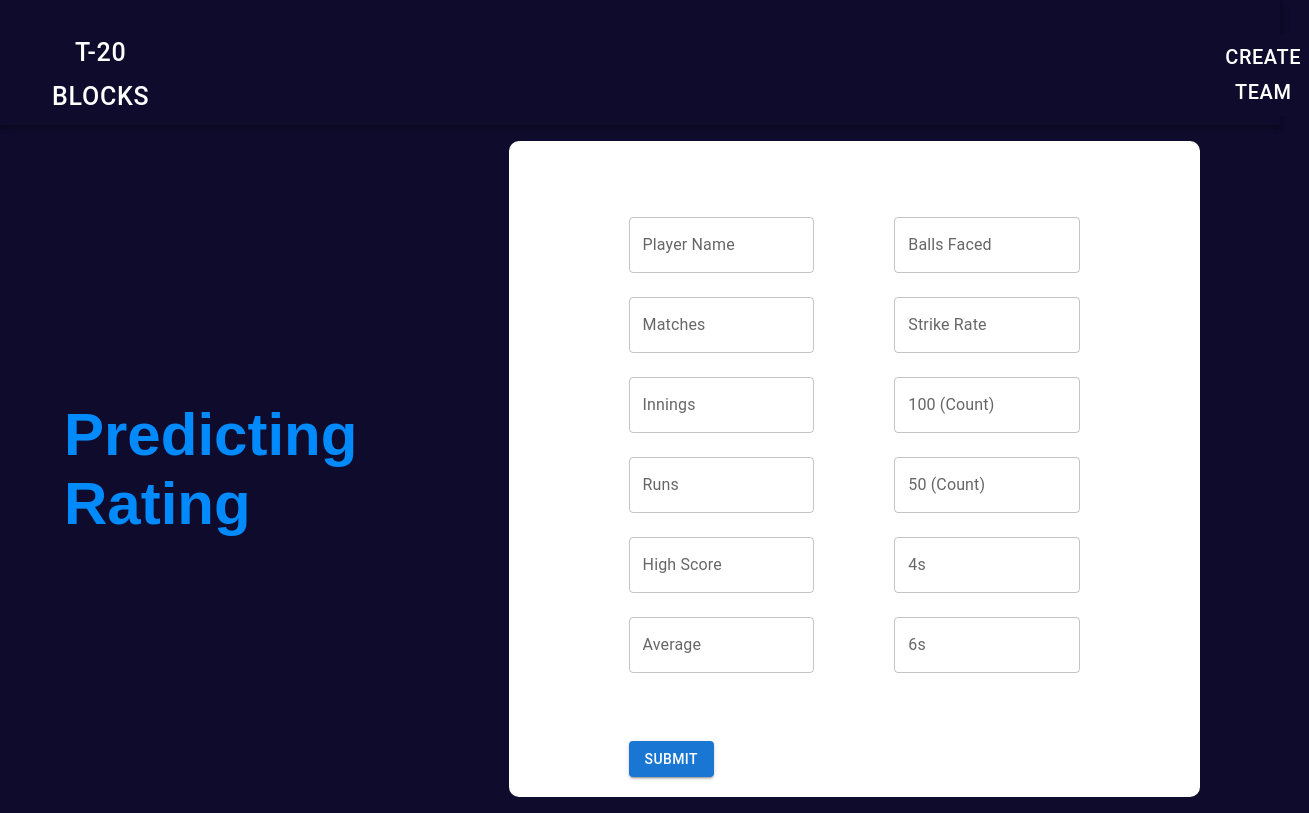
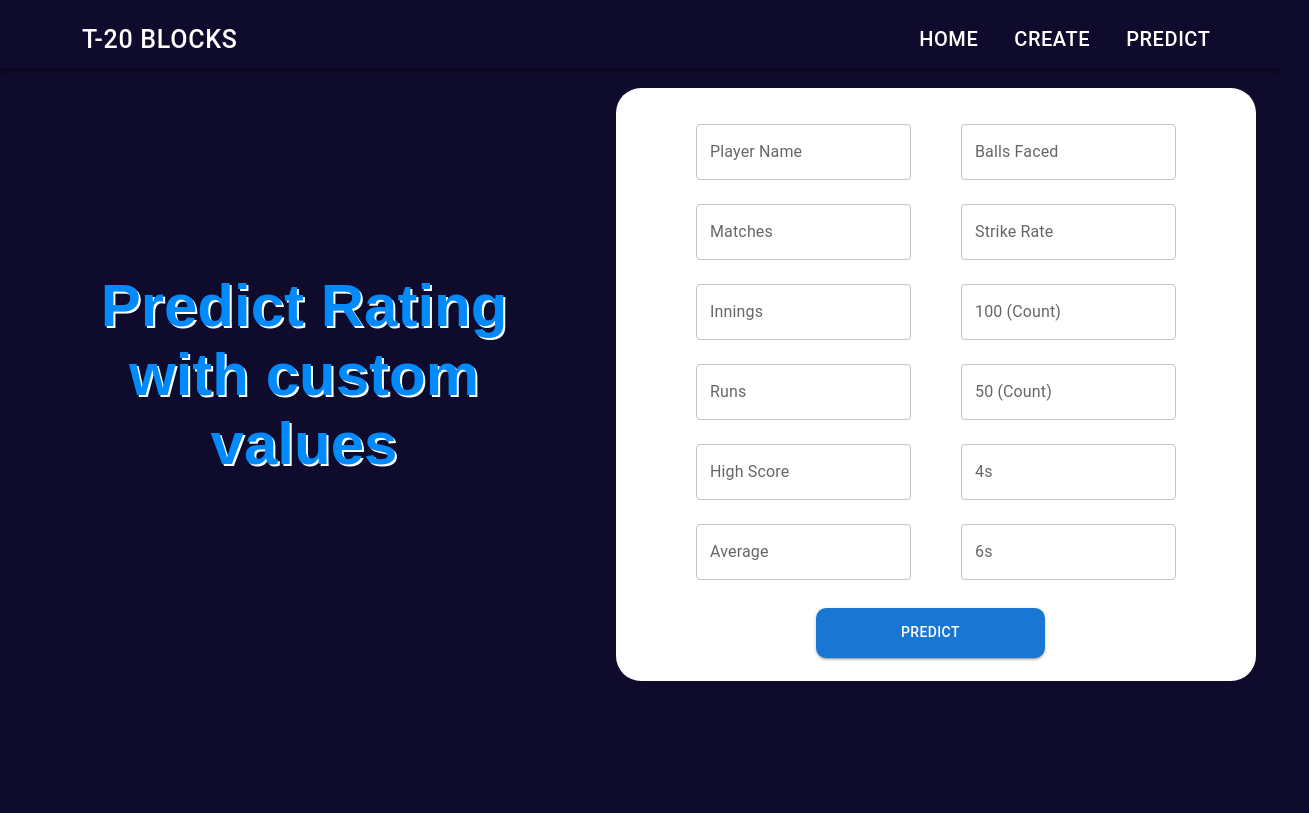
Before and after one commit to Dhriti501/t20-Blocks, a React (Create React App) app: page /predict-player-rating in a window 1280 px wide. Shown: the whole page, 1309 px wide, since content can reach past the window. Built offline with nearby package versions, Linux system fonts and the light colour scheme; a web font is replaced by a local one.

Commit message:
ui updated

```diff
--- a/src/components/Content.js
+++ b/src/components/Content.js
@@ -162,6 +162,7 @@ const Content = ({ activeCategory }) => {
                                             },
                                             padding: "10px",
                                             margin: "15px",
+                                            borderRadius:"10px"
                                         }}
                                     >
                                         Add
@@ -180,6 +181,8 @@ const Content = ({ activeCategory }) => {
                                         },
                                         padding: "10px",
                                         margin: "15px",
+                                        borderRadius:"10px"
+
                                     }}
                                 >
                                     Details
--- a/src/components/MyForm.js
+++ b/src/components/MyForm.js
@@ -81,22 +81,22 @@ const MyForm = () => {
                 }}
             >
                 <Box sx={{ color: "#008afc", width: "60vh"}}>
-                    <h1 style={{ fontSize: "60px" }}>Predicting Rating</h1>
-                    <h1>{showText && <p>Rating:{ rating}</p>}</h1>
+                    <h1 style={{ fontSize: "60px", textAlign:"center", textShadow:"2px 2px white"}}>Predict Rating with custom values</h1>
+                    <h1>{showText && <p>Rating:{rating}</p>}</h1>
                 </Box>
                 <form
                     onSubmit={handleSubmit}
                     style={{
                         backgroundColor: "#ffffff",
-                        width: "80vh",
-                        paddingLeft: "60px",
-                        paddingRight: "60px",
-                        borderRadius: "10px",
-                        margin: "2vh",
+                        width: "65vh",
+                        padding:"0 60px",
+                        borderRadius: "25px",
+                        marginTop:"20px",
+                        marginRight:"-40px"
                     }}
                 >
-                    <div style={{ display: "flex", padding: "20px" }}>
-                        <div style={{ margin: "40px" }}>
+                    <div style={{ display: "flex", padding: "20px 20px 75px" ,}}>
+                        <div style={{marginRight : "50px"}}>
 
                             <TextField
                                 label="Player Name"
@@ -144,7 +144,7 @@ const MyForm = () => {
                                 margin="normal"
                             />
                         </div>
-                        <div style={{ padding: "40px" }}>
+                        <div >
                             <TextField
                                 label="Balls Faced"
                                 name="ballsFaced"
@@ -199,10 +199,16 @@ const MyForm = () => {
                         variant="contained"
                         color="primary"
                         type="submit"
-                        sx={{ marginBottom: "20px", marginLeft: "60px" }}
+                        sx={{
+                             margin :"-80px 0 0 140px",
+                             width:"44%",
+                             height:"50px",
+                             borderRadius:"10px"
+                         }}
                         onClick={handleSubmit}
+
                     >
-                        Submit
+                        PREDICT
                     </Button>
                 </form>
             </Container>
--- a/src/components/Navbar.js
+++ b/src/components/Navbar.js
@@ -21,9 +21,12 @@ const Navbar = ({ activeCategory, onCategoryClick }) => {
                             backgroundColor: "#008AFC",
                             color: "white",
                         },
-                        padding: "20px",
-                        marginLeft: "5px",
-                        width: "190px",
+                        padding: "12px 3px",
+                        marginLeft: "25px",
+                        width: "140px",
+                        borderRadius:"10px",
+                        fontSize:"17px",
+                        textShadow:"0.7px 0.7px #008AFC"
                     }}
                 >
                     {category}
--- a/src/components/header/Header.js
+++ b/src/components/header/Header.js
@@ -9,14 +9,15 @@ const Header = () => {
     return (
         <AppBar position="static" className="navbarStyle" sx={{ backgroundColor: "#0f0b2c"}}>
             <Toolbar>
+
                 <Link color="inherit" to="http://localhost:3000/">
                     <Button
                         className="buttonStyle"
                         color="inherit"
                         sx={{
                             fontSize: "25px",
-                            marginTop: "25px",
-                            marginLeft: "20px",
+                            marginTop: "12px",
+                            marginLeft: "50px",
                             backgroundColor: "#0f0b2c",
                             color: "white",
                         }}
@@ -24,20 +25,51 @@ const Header = () => {
                         T-20 Blocks
                     </Button>
                 </Link>
-                <Link color="inherit" to="http://localhost:3000/create-team" style={{ marginLeft: "130vh",}}>
+                <Link color="inherit" to="http://localhost:3000/" style={{ marginLeft: "52vw"}}>
                     <Button
                         className="buttonStyle"
                         color="inherit"
                         sx={{
                             fontSize: "20px",
-                            marginTop: "25px",
+                            marginTop: "12px",
+                            backgroundColor: "#0f0b2c",
+                            color: "white",
+
+                        }}
+                    >
+                        Home
+                    </Button>
+                </Link>
+                <Link color="inherit" to="http://localhost:3000/create-team" >
+                    <Button
+                        className="buttonStyle"
+                        color="inherit"
+                        sx={{
+                            fontSize: "20px",
+                            marginTop: "12px",
                             marginLeft: "20px",
                             backgroundColor: "#0f0b2c",
                             color: "white",
 
                         }}
                     >
-                        Create Team
+                        Create
+                    </Button>
+                </Link>
+                <Link color="inherit" to="http://localhost:3000/predict-player-rating" >
+                    <Button
+                        className="buttonStyle"
+                        color="inherit"
+                        sx={{
+                            fontSize: "20px",
+                            marginTop: "12px",
+                            marginLeft: "20px",
+                            backgroundColor: "#0f0b2c",
+                            color: "white",
+
+                        }}
+                    >
+                        Predict
                     </Button>
                 </Link>
             </Toolbar>
```
